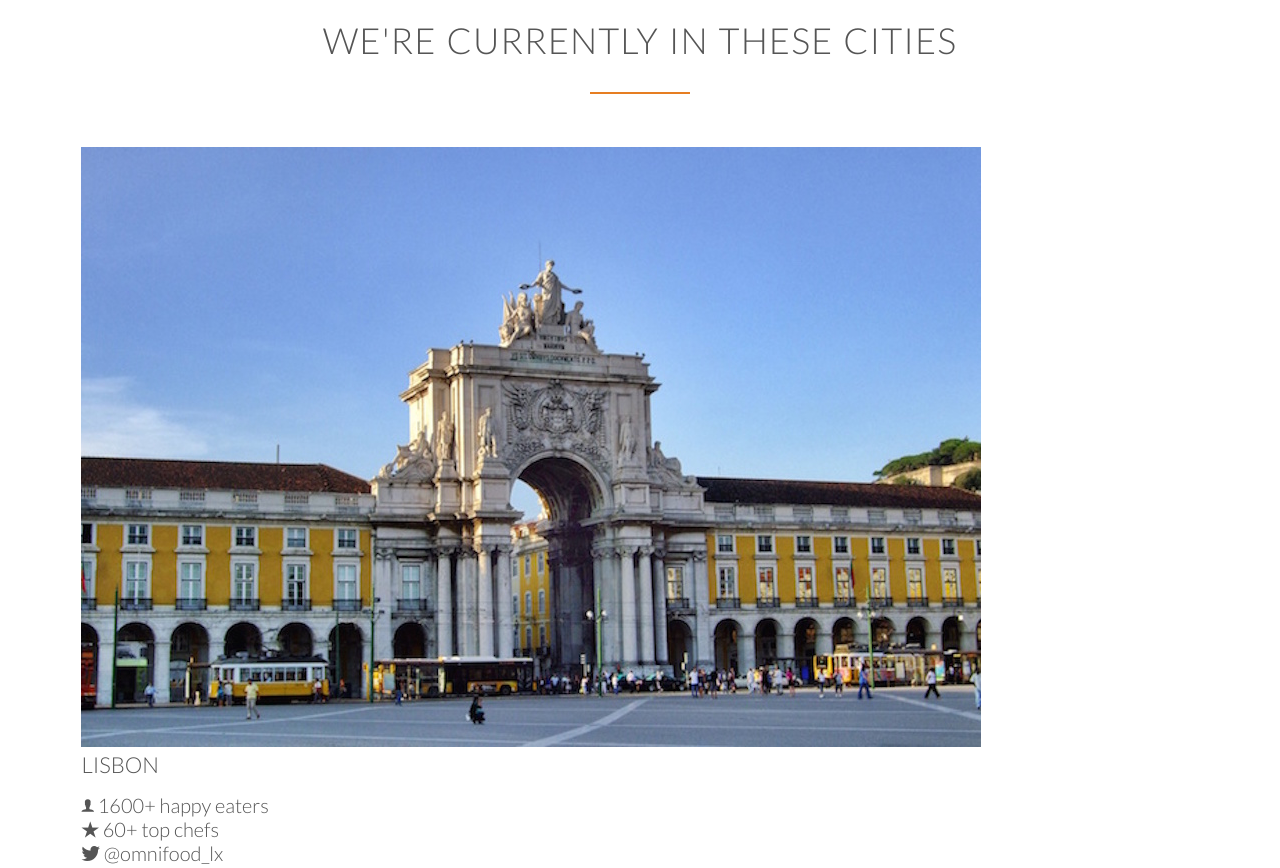
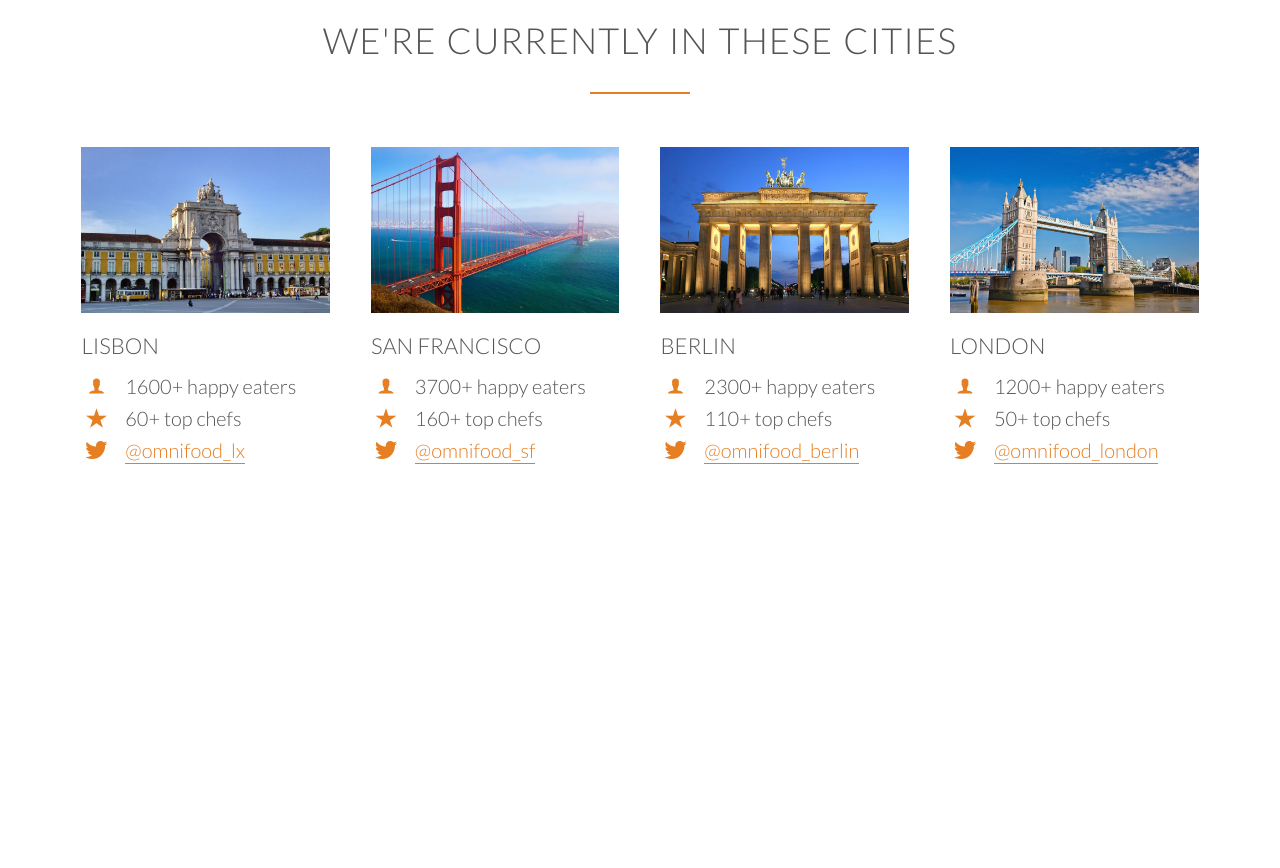
Before and after one commit to BradBones/html-css-template, a plain HTML site: page index.html in a window 1280 px wide. Shown: the part 2820-3688 px from the top of the page. After the commit the page ends 3392 px from the top, so only its background shows below. Drawn offline with Linux system fonts and the light colour scheme; files whose address does not match are found by name.

Commit message:
Finished cites section

```diff
--- a/index.html
+++ b/index.html
@@ -170,74 +170,74 @@
         </div>
         <div class="row">
             <!-- LISBON -->
-            <div class="col span 1-of-4 box">
+            <div class="col span-1-of-4 box">
                 <img src="resources/img/lisbon-3.jpg" alt="Lisbon">
                 <h3>Lisbon</h3>
                 <div class="city-feature">
-                    <i class="ion-ios-person"></i>
+                    <i class="ion-ios-person icon-small"></i>
                     1600+ happy eaters
                 </div>
                 <div class="city-feature">
-                    <i class="ion-ios-star"></i>
+                    <i class="ion-ios-star icon-small"></i>
                     60+ top chefs
                 </div>
                 <div class="city-feature">
-                    <i class="ion-social-twitter"></i>
-                    @omnifood_lx
+                    <i class="ion-social-twitter icon-small"></i>
+                    <a href="#">@omnifood_lx</a>
                 </div>
             </div>
 
             <!-- SAN FRANSISCO -->
-            <div class="col span 1-of-4 box">
+            <div class="col span-1-of-4 box">
                 <img src="resources/img/san-francisco.jpg" alt="San Francisco">
                 <h3>San Francisco</h3>
                 <div class="city-feature">
-                    <i class="ion-ios-person"></i>
+                    <i class="ion-ios-person icon-small"></i>
                     3700+ happy eaters
                 </div>
                 <div class="city-feature">
-                    <i class="ion-ios-star"></i>
+                    <i class="ion-ios-star icon-small"></i>
                     160+ top chefs
                 </div>
                 <div class="city-feature">
-                    <i class="ion-social-twitter"></i>
-                    @omnifood_sf
+                    <i class="ion-social-twitter icon-small"></i>
+                    <a href="#">@omnifood_sf</a>
                 </div>
             </div>
 
             <!-- BERLIN -->
-            <div class="col span 1-of-4 box">
+            <div class="col span-1-of-4 box">
                 <img src="resources/img/berlin.jpg" alt="Berlin">
                 <h3>Berlin</h3>
                 <div class="city-feature">
-                    <i class="ion-ios-person"></i>
+                    <i class="ion-ios-person icon-small"></i>
                     2300+ happy eaters
                 </div>
                 <div class="city-feature">
-                    <i class="ion-ios-star"></i>
+                    <i class="ion-ios-star icon-small"></i>
                     110+ top chefs
                 </div>
                 <div class="city-feature">
-                    <i class="ion-social-twitter"></i>
-                    @omnifood_berlin
+                    <i class="ion-social-twitter icon-small"></i>
+                    <a href="#">@omnifood_berlin</a>
                 </div>
             </div>
 
             <!-- LONDON -->
-            <div class="col span 1-of-4 box">
+            <div class="col span-1-of-4 box">
                 <img src="resources/img/london.jpg" alt="London">
                 <h3>London</h3>
                 <div class="city-feature">
-                    <i class="ion-ios-person"></i>
+                    <i class="ion-ios-person icon-small"></i>
                     1200+ happy eaters
                 </div>
                 <div class="city-feature">
-                    <i class="ion-ios-star"></i>
+                    <i class="ion-ios-star icon-small"></i>
                     50+ top chefs
                 </div>
                 <div class="city-feature">
-                    <i class="ion-social-twitter"></i>
-                    @omnifood_london
+                    <i class="ion-social-twitter icon-small"></i>
+                    <a href="#">@omnifood_london</a>
                 </div>
             </div>
         </div>
--- a/resources/css/style.css
+++ b/resources/css/style.css
@@ -109,6 +109,36 @@ h2:after {
     display: block;
     color: #e67e22;
     margin-bottom: 10px;
+}
+
+.icon-small {
+    display: inline-block;
+    width: 30px;
+    text-align: center;
+    color: #e67e22;
+    font-size: 120%;
+    margin-right: 10px;
+
+    /* Secrets to align text & icons */
+    line-height: 120%;
+    vertical-align: middle;
+    margin-top: -5px;
+}
+
+/* ----- LINKS ----- */
+a:link,
+a:visited {
+    color: #e67e22;
+    text-decoration: none;
+    padding-bottom:1px;
+    border-bottom: 1px solid #e67e22;
+    transition: border-bottom 0.2s, color 0.2s;
+}
+
+a:hover,
+a:active {
+    color: #555;
+    border-bottom: 1px solid transparent;
 }
 
 /* ----- BUTTONS ----- */
@@ -303,10 +333,31 @@ header {
     margin-right: 25px;
 }
 
+.btn-app:link,
+.btn-app:visited {
+    border: 0;
+}
+
 .btn-app img {
     height: 50px;
     width: auto;
     margin-right: 10px;
+}
+
+
+/* ----------------------------------------------- */
+/* CITIES */
+/* ----------------------------------------------- */
+
+/* Using .box img might be problematic for scaling if we later have other types of images in a div with the box class applied. I would actually make a new class for this. */
+.box img {
+    width: 100%;
+    height: auto;
+    margin-bottom: 15px;
+}
+
+.city-feature {
+    margin-bottom: 5px;
 }
 
 
@@ -349,9 +400,7 @@ header {
 
 
 
-/* ----------------------------------------------- */
-/* CITIES */
-/* ----------------------------------------------- */
+
 
 
 
```
